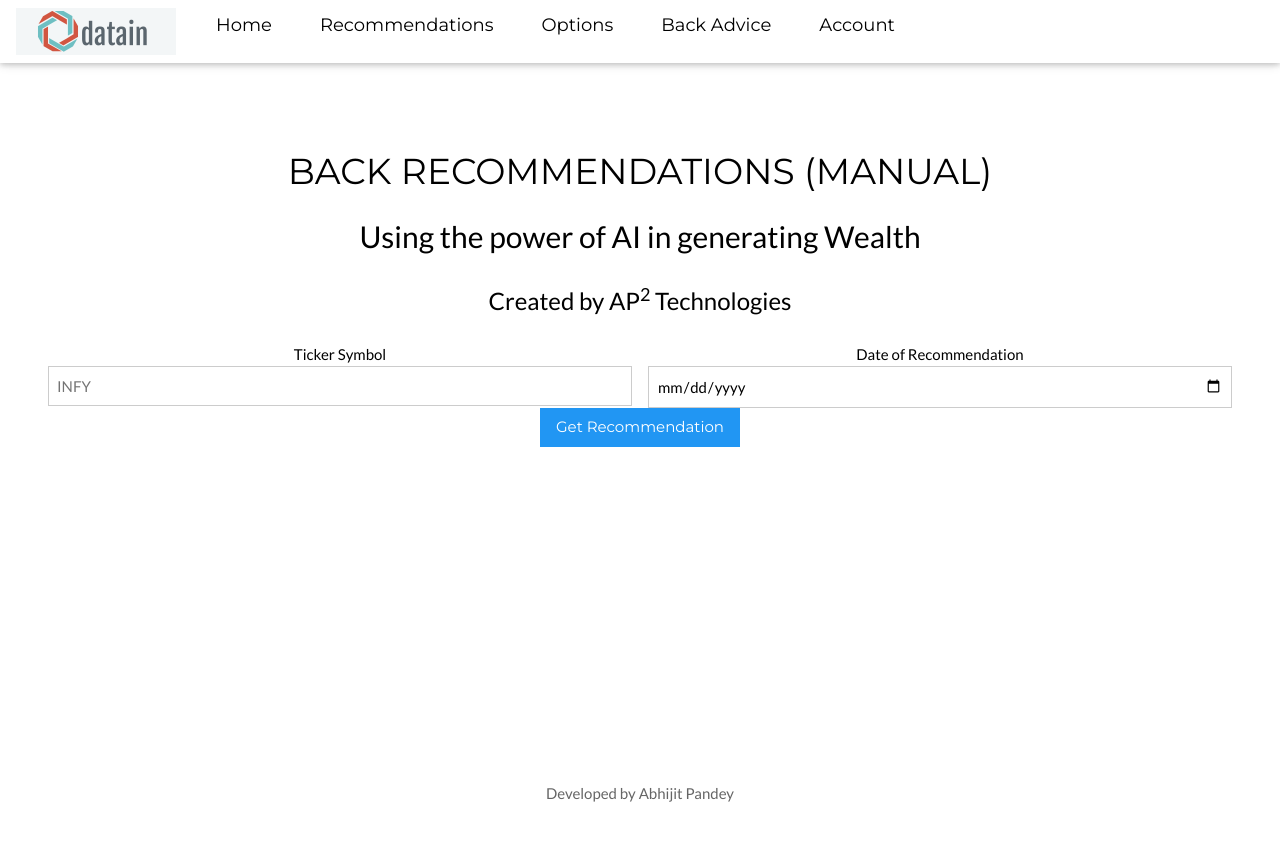
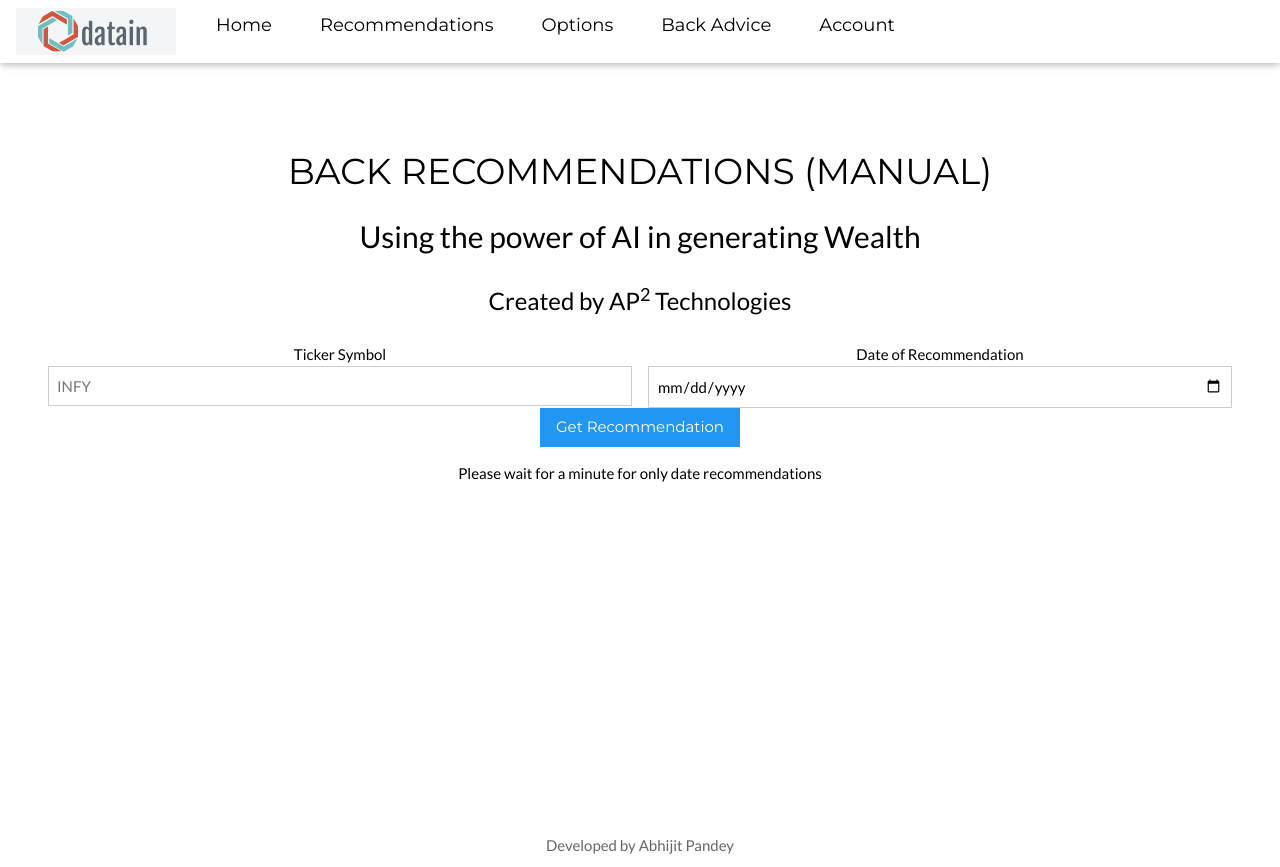
Before and after one commit to abhijit-pandey/apsquare-data, a Flask app: page /backtest in a window 1280 px wide. Shown: the top 867 px of the page. Before the commit the page ends 802 px from the top, so only its background shows below. Run offline with Flask 2, Linux system fonts and the light colour scheme; parts of the project's set-up code (start-up, migrations or seed data) failed here and were passed over.

Commit message:
Adding only date backtest

```diff
--- a/app.py
+++ b/app.py
@@ -287,6 +287,8 @@ def process_df(df):
 
 
 def get_for_bt(d,t):
+    if t.upper()=='NIFTY':
+        t = '^NSEI'
     df = get_data_date(t,START=datetime.datetime.strptime(d,'%Y-%m-%d')-datetime.timedelta(days=450),END=datetime.datetime.strptime(d,'%Y-%m-%d')+datetime.timedelta(days=1)) #REMOVE TODAY.date() as END
     row = process_df(df)
     row['NAME'] = t
@@ -306,10 +308,15 @@ def get_for_bt(d,t):
         row['Risk_to_Reward'] = round((row['Close']-row['Stoploss'])/(row['Target']-row['Close']), 2)
     except:
         row['Risk_to_Reward'] = None
-
+    row['Chart'] = f'<a class="w3-button" href="/chart/{t}" target="_blank"><button class="w3-button w3-white w3-border w3-border-green w3-round-large">Chart</button></a>'
     return pd.DataFrame([row])
 
-
+def get_bt_for_date(d):
+    nif50 = get_nifty50_stocks()['NSE Symbol'].to_list()
+    f = pd.DataFrame()
+    for t in nif50:
+        f = f.append(get_for_bt(d,t))
+    return f
 # In[91]:
 
 
@@ -385,11 +392,14 @@ def recommendations():
 def backtest():
     t = request.args.get('Ticker')
     d = request.args.get('Date')
-    if t is None or d is None:
+    if t is None and d is None:
         return render_template('index_template.html', RECOM_TABLE='', HEADER= render_template('header_backtest.html'))
-    dfs = get_for_bt(d,t)
+    if d is not None and (t is None or t==''):
+        dfs = get_bt_for_date(d)
+    else:
+        dfs = get_for_bt(d,t)
 #     print(dfs)
-    dfs = dfs[cols]
+    dfs = dfs[dfs.Action.notnull()][cols]
 #     for i in ['Support_Level','Target','Stoploss','Resistance_Level','Expected_Within','Close']:
 #         dfs[i] = dfs[i].astype(int)
     s = dfs.style.format().hide_index()
@@ -399,7 +409,7 @@ def backtest():
 
 @app.route('/chart/<eq>')
 def return_chart(eq):
-    if os.path.exists(f'templates/{eq.upper()}.html'):
+    if os.path.exists(f'templates/plots/{eq.upper()}.html'):
         return render_template('index_template.html', RECOM_TABLE='', HEADER= render_template(f'{eq.upper()}.html'))
     pltdf = get_data_date(eq,str((TODAY-datetime.timedelta(days=100)).date()))
     fig = go.Figure(data=[go.Candlestick(x=pltdf['Date'],
@@ -409,10 +419,10 @@ def return_chart(eq):
                     close=pltdf['Close'])])
     fig.add_hline(y=pltdf.iloc[-1].Close, line_color='orange', annotation_text='Current Price')
     fig.update_layout(xaxis_rangeslider_visible=False)
-    pio.write_html(fig,file=f'templates/{eq.upper()}.html')
+    pio.write_html(fig,file=f'templates/plots/{eq.upper()}.html')
     return render_template('index_template.html', RECOM_TABLE='', HEADER= render_template(f'{eq.upper()}.html'))
 if __name__ == '__main__':
-    app.run(host='0.0.0.0', port=5002,debug=True,use_reloader=False)
+    app.run(host='0.0.0.0', port=5002,debug=True)
 
 
 # In[ ]:
--- a/templates/header_backtest.html
+++ b/templates/header_backtest.html
@@ -16,6 +16,7 @@
 		</div>
 
 		<button class="w3-btn w3-blue">Get Recommendation</button>
+		<p>Please wait for a minute for only date recommendations</p>
 
 	</form>
 </header>
```
